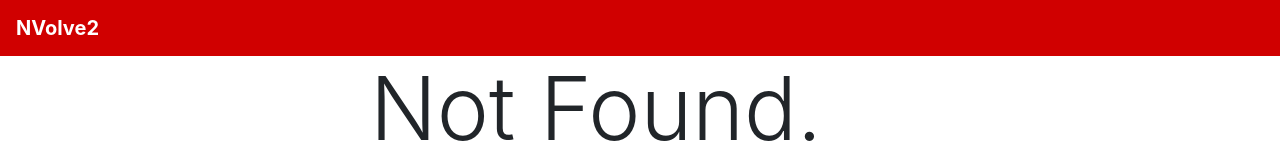
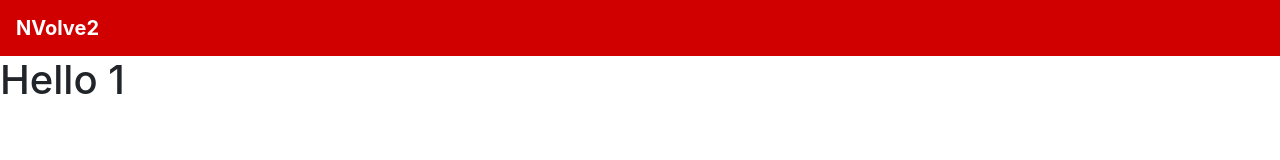
Before and after one commit to gauriramesh/nvolve2, a React (Create React App) app: page /epr/1 in a window 1280 px wide. Before the commit this address had no page. Shown: the top 160 px of the page. Built offline with nearby package versions, Linux system fonts and the light colour scheme; the HTML template or start-up script is replaced by a standard one.

Commit message:
created epr master component

```diff
--- a/src/App.js
+++ b/src/App.js
@@ -5,6 +5,7 @@ import Nav from "./components/Nav";
 import Dashboard from "./pages/Dashboard";
 import Organization from "./pages/Organization";
 import NotFound from "./pages/NotFound";
+import Epr from "./components/Epr";
 
 function App() {
   return (
@@ -12,6 +13,7 @@ function App() {
       <Nav />
       <Switch>
         <Route path="/organizations/:org" component={Organization} />
+        <Route path="/epr/:org" component={Epr} />
         <Route exact path="/" component={Dashboard} />
         <Route path="/" component={NotFound} />
       </Switch>
--- /dev/null
+++ b/src/components/Epr.js
@@ -0,0 +1,31 @@
+import React from 'react';
+import { Event } from '../services/eventServices';
+
+export default class Epr extends React.Component {
+    constructor(props) {
+        super(props);
+
+        this.state = new Event();
+        this.org = props.match.params.org;
+    }
+
+    addLocation(location) {
+        const { locations } = this.state;
+        locations.push(location);
+        this.setState({ locations });
+    }
+
+    addSupplement(supplement) {
+        const { supplements } = this.state;
+        supplements.push(supplement);
+        this.setState({ supplements });
+    }
+
+    render() {
+        return (
+            <div>
+                <h1>Hello {this.org}</h1>
+            </div>
+        );
+    }
+}
```
